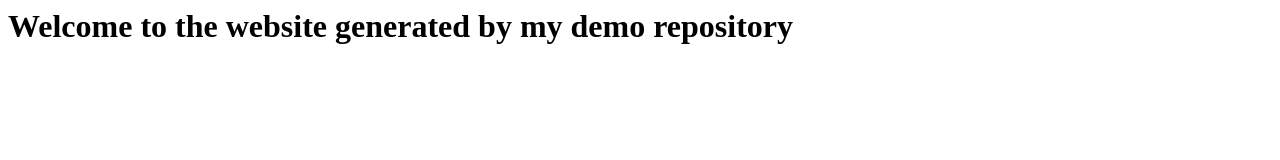
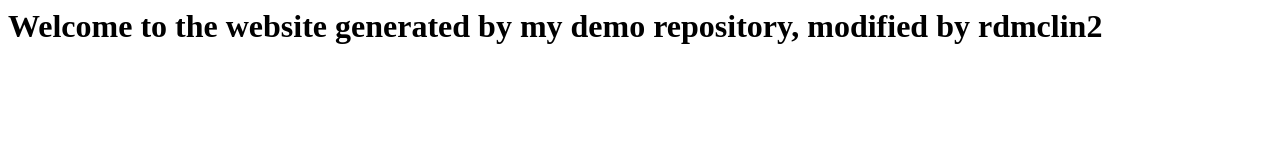
Before and after one commit to v-idol/vidol-agent-sample-a, a website: page index.html in a window 1280 px wide. Drawn offline with Linux system fonts and the light colour scheme.

Commit message:
chore: add test message

```diff
--- a/index.html
+++ b/index.html
@@ -1 +1,3 @@
-<h1>Welcome to the website generated by my demo repository</h1>
+<h1>
+  Welcome to the website generated by my demo repository, modified by rdmclin2
+</h1>
```
